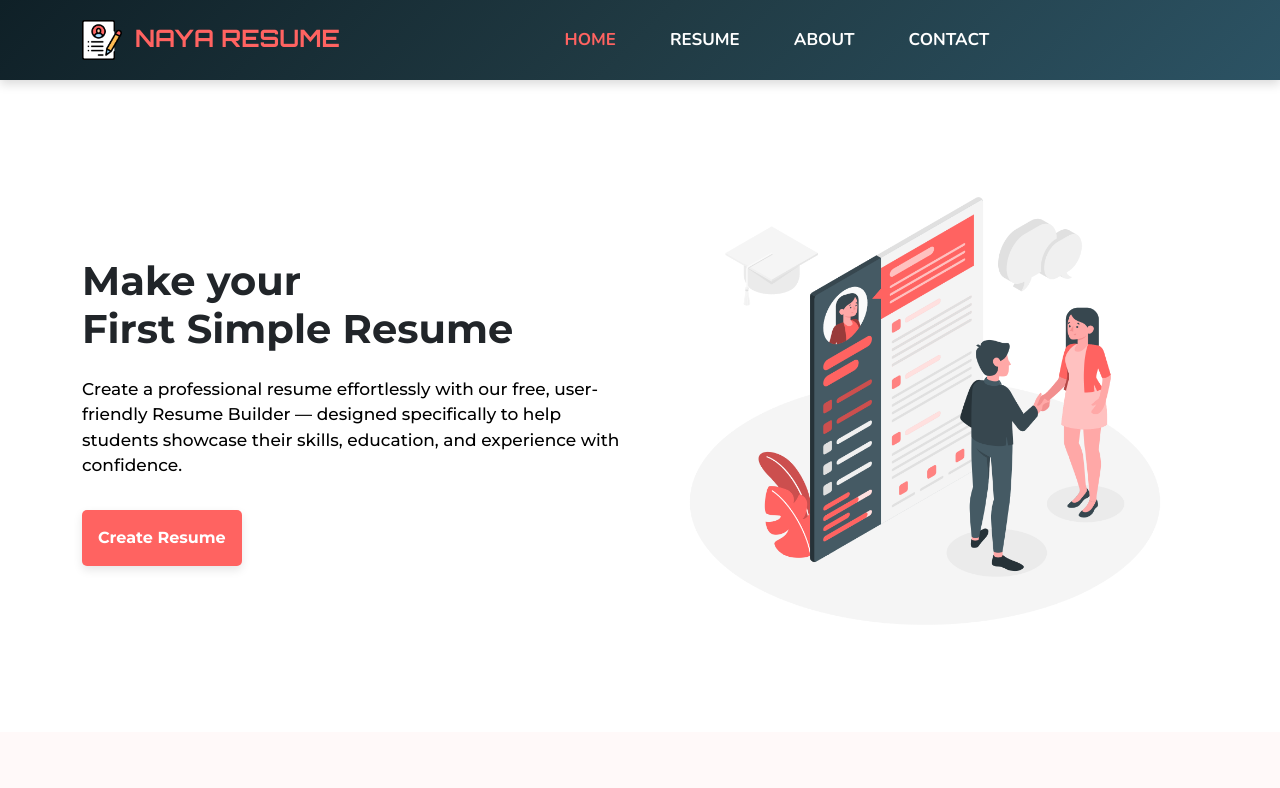
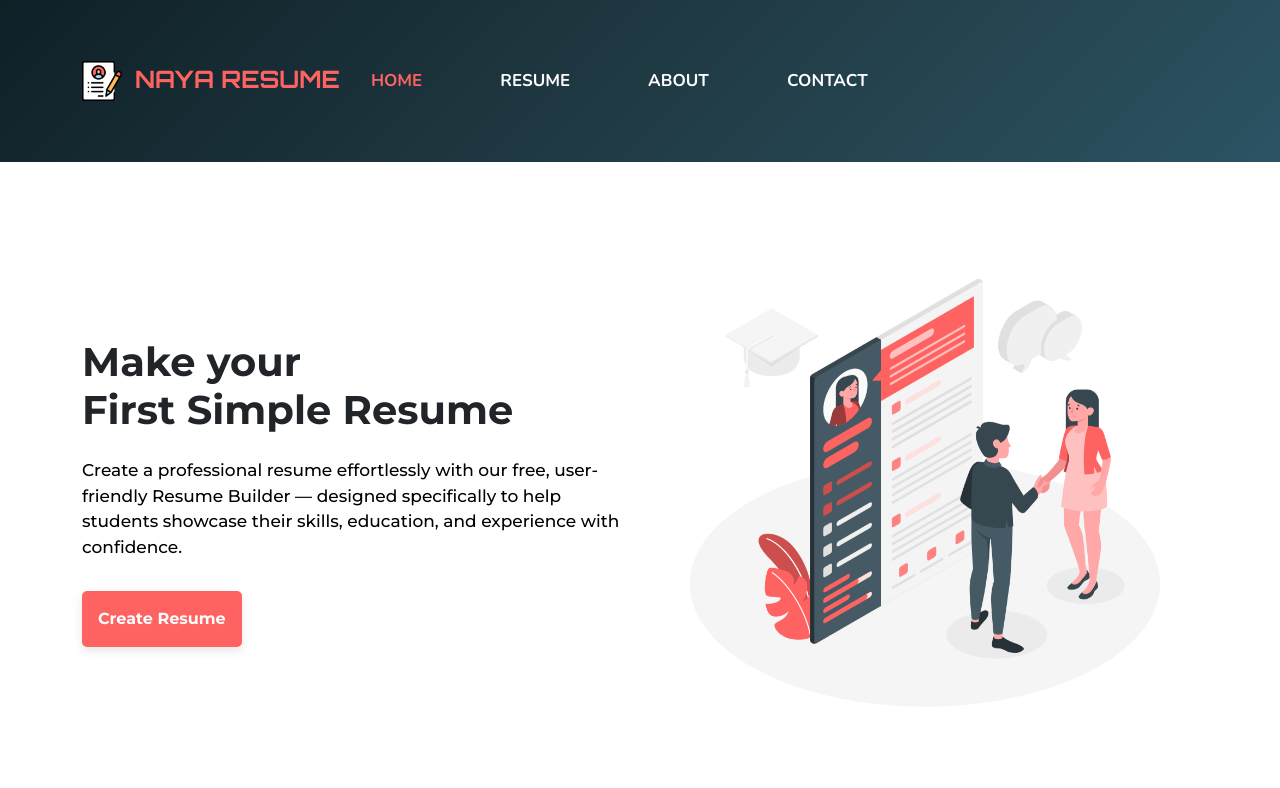
Before and after one commit to Basit2212/Naya-Resume, a React (Vite) app: page / in a window 1280 px wide. Shown: the top 788 px of the page. Built offline with nearby package versions, Linux system fonts and the light colour scheme; a web font is replaced by a local one.

Commit message:
Fixed Navbar to appear after 100px

```diff
--- a/src/Layout/Header/Header.css
+++ b/src/Layout/Header/Header.css
@@ -1,10 +1,32 @@
-.navbar {
-  background: linear-gradient(135deg, #0f2027, #203a43, #2c5364); /* Deep ocean gradient */
-  padding: 15px 0;
+.custom-navbar {
+  background: linear-gradient(135deg, #0f2027, #203a43, #2c5364);
+  padding: 20px 0;
+  width: 100%;
+  transition: all 0.4s ease;
+  z-index: 999;
+  position: relative; /* initial position */
+}
+
+/* When scrolled more than 100px */
+.custom-navbar.scrolled {
+  position: fixed;
+  top: 0;
+  left: 0;
   box-shadow: 0 4px 10px rgba(0, 0, 0, 0.15);
-  transition: background 0.3s ease;
-  z-index: 999;
+  animation: slideDown 0.4s ease forwards;
 }
+
+/* Smooth slide animation */
+@keyframes slideDown {
+  from {
+    transform: translateY(-100%);
+  }
+  to {
+    transform: translateY(0);
+  }
+}
+
+
 
 .navbar-brand {
   font-family: var(--font-header);
--- a/src/Layout/Header/Header.jsx
+++ b/src/Layout/Header/Header.jsx
@@ -3,16 +3,43 @@ import Navbar from 'react-bootstrap/Navbar';
 import { NavLink } from 'react-router-dom'; // ✅ React Router
 import '../Header/Header.css';
 import icon from '../../Media/resume_942748.png'
+import { useState, useEffect } from 'react';
+
 function Header() {
+  const [showNavbar, setShowNavbar] = useState(false)
+  useEffect(() => {
+    const handleScroll = () => {
+      if (window.scrollY > 100) {
+        setShowNavbar(true)
+      }
+      else {
+        setShowNavbar(false)
+      }
+
+    }
+    window.addEventListener('scroll', handleScroll)
+
+    return () => {
+      window.removeEventListener('scroll', handleScroll)
+    }
+  }, [])
+
+
   return (
-    <Navbar expand="lg" className="custom-navbar">
+
+
+
+
+    <Navbar expand="lg" className={`custom-navbar ${showNavbar ? 'scrolled' : ''}`}>
+
       <Container>
         <Navbar.Brand as={NavLink} to="/">
-           <img src={icon} alt="" /> Naya Resume
+          <img src={icon} alt="" /> Naya Resume
         </Navbar.Brand>
         <Navbar.Toggle aria-controls="basic-navbar-nav" />
         <Navbar.Collapse id="basic-navbar-nav">
-          <div className="m-auto d-flex gap-4">
+          <div className="d-flex flex-column flex-lg-row align-items-left gap-5 py-5">
+
             <NavLink to="/" className="nav-link">Home</NavLink>
             <NavLink to="/resume" className="nav-link">Resume</NavLink>
             <NavLink to="/about" className="nav-link">About</NavLink>
@@ -21,6 +48,10 @@ function Header() {
         </Navbar.Collapse>
       </Container>
     </Navbar>
+
+
+
+
   );
 }
 
```
